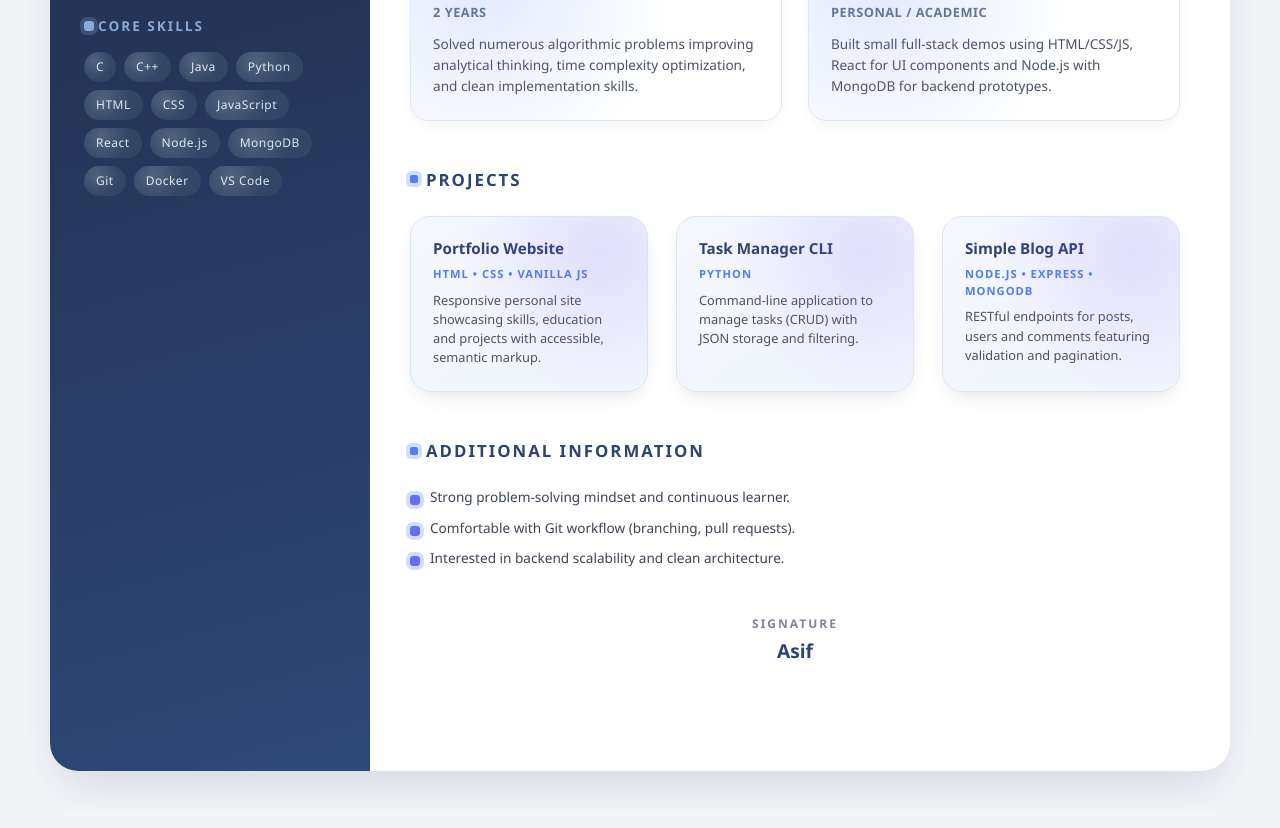
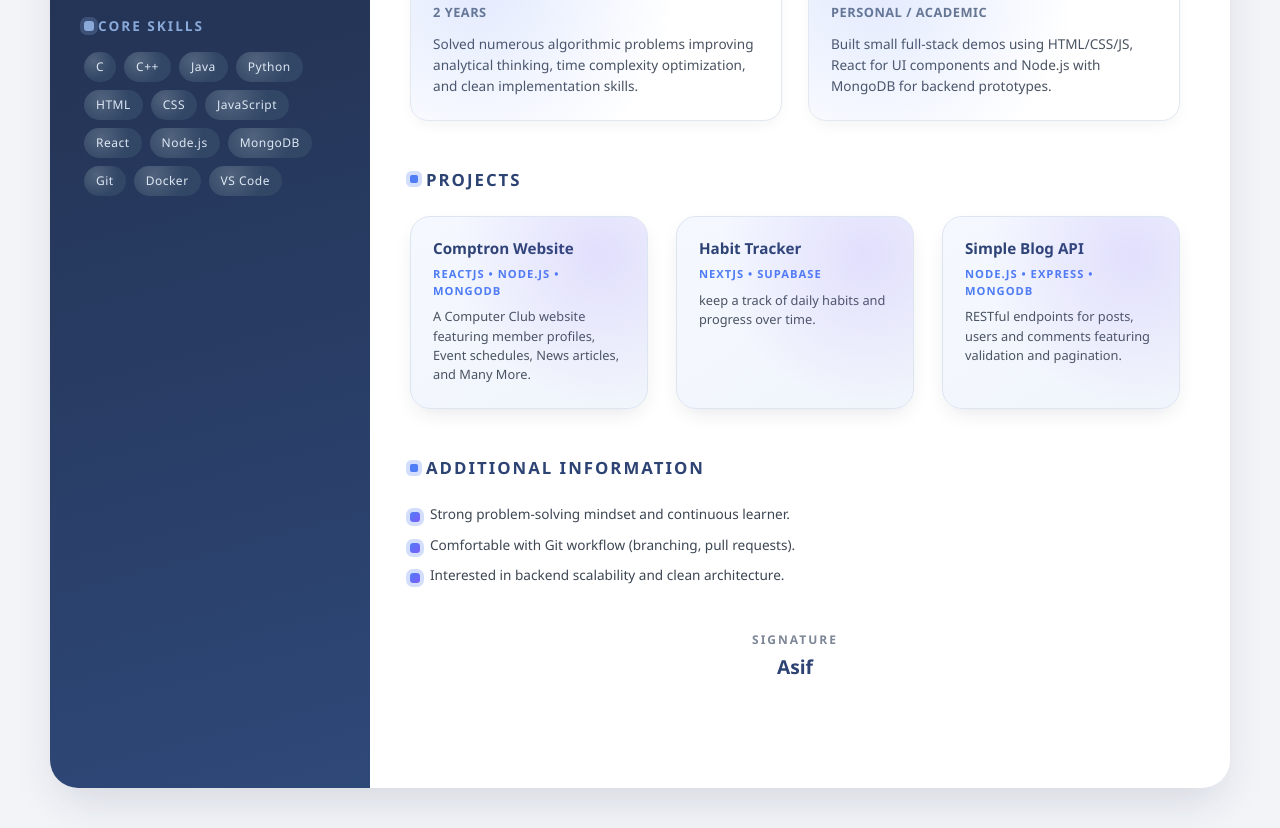
Before and after one commit to Asif9060/CV-For-University, a plain HTML site: page index.html in a window 1280 px wide. Shown: the part 796-1624 px from the top of the page. Drawn offline with Linux system fonts and the light colour scheme.

Commit message:
Created a CV using GPT-5

```diff
--- a/index.html
+++ b/index.html
@@ -13,7 +13,7 @@
          <aside class="sidebar" aria-label="Sidebar with personal details">
             <div class="photo-wrapper">
                <img
-                  src="profile.jpg"
+                  src="Asif.jpg"
                   alt="Profile photo of G.M Asif Foisal"
                   class="photo" />
                <h1 class="name">G.M Asif Foisal</h1>
@@ -138,19 +138,18 @@
                <h3 class="section-title">Projects</h3>
                <div class="projects-grid">
                   <div class="project">
-                     <h4>Portfolio Website</h4>
-                     <p class="stack">HTML • CSS • Vanilla JS</p>
+                     <h4>Comptron Website</h4>
+                     <p class="stack">ReactJs • Node.js • MongoDB</p>
                      <p class="desc">
-                        Responsive personal site showcasing skills, education and projects
-                        with accessible, semantic markup.
+                        A Computer Club website featuring member profiles, Event
+                        schedules, News articles, and Many More.
                      </p>
                   </div>
                   <div class="project">
-                     <h4>Task Manager CLI</h4>
-                     <p class="stack">Python</p>
+                     <h4>Habit Tracker</h4>
+                     <p class="stack">NextJs • Supabase</p>
                      <p class="desc">
-                        Command-line application to manage tasks (CRUD) with JSON storage
-                        and filtering.
+                        keep a track of daily habits and progress over time.
                      </p>
                   </div>
                   <div class="project">
--- a/style.css
+++ b/style.css
@@ -62,7 +62,7 @@ ul {
    margin: 0 auto 18px;
    border: 5px solid rgba(255, 255, 255, 0.15);
    box-shadow: 0 10px 25px -5px rgba(0, 0, 0, 0.45);
-   backdrop-filter: blur(2px);
+   backdrop-filter: blur(2px);;
 }
 .name {
    font-size: 1.9rem;
```
Also changed, not shown: Asif.jpg (added).
